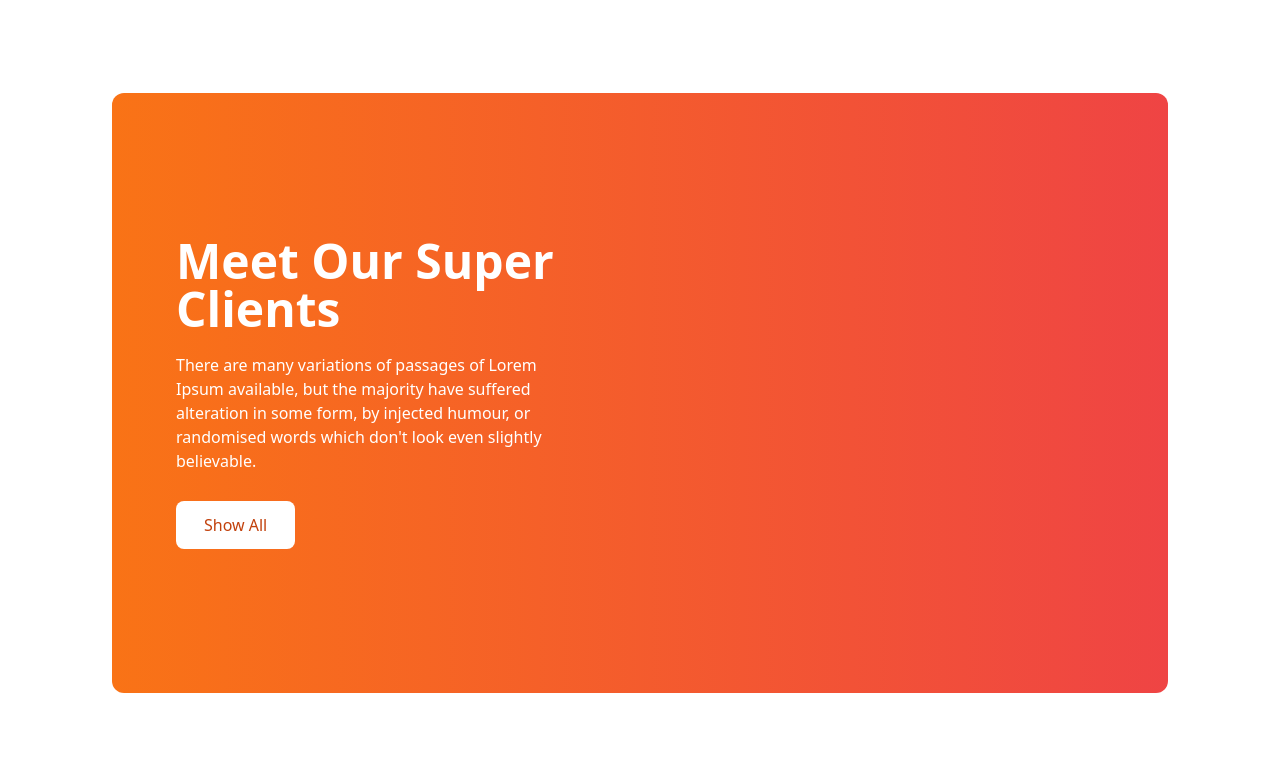
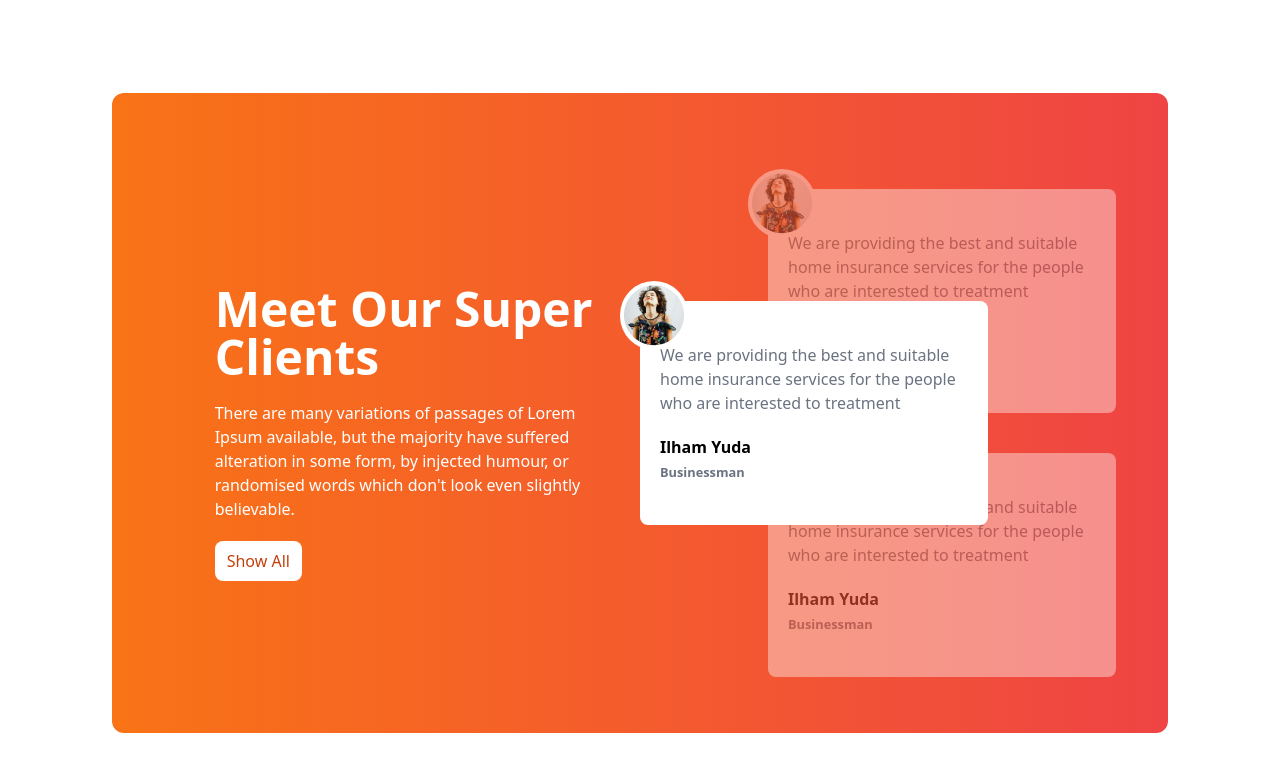
Before and after one commit to roktim21/tea-house, a plain HTML site: page index.html in a window 1280 px wide. Shown: the part 1736-2507 px from the top of the page. Drawn offline with nearby package versions, Linux system fonts and the light colour scheme.

Commit message:
card done

```diff
--- a/index.html
+++ b/index.html
@@ -142,23 +142,86 @@
             </div>
         </section>
 
-        <!-- Review Section -->
-         <section class="mb-28">
-            <div class="bg-gradient-to-r from-orange-500 to-red-500 rounded-xl grid grid-cols-1 lg:grid-cols-2 px-7 md:px-16">
+        <!-- Reviews Section -->
+      <section class="mb-24">
+        <div
+          class="bg-gradient-to-r from-orange-500 to-red-500 rounded-xl grid grid-cols-1 lg:grid-cols-2 text-white px-7 md:px-16"
+        >
+          <!-- Text Section -->
+          <div class="flex justify-center items-center overflow-hidden">
+            <div class="w-5/6">
+              <h1 class="text-5xl font-bold mb-5 mt-10">
+                Meet Our Super Clients
+              </h1>
+              <p class="mb-5">
+                There are many variations of passages of Lorem Ipsum available,
+                but the majority have suffered alteration in some form, by
+                injected humour, or randomised words which don't look even
+                slightly believable.
+              </p>
+              <button class="bg-white text-orange-700 px-3 py-2 rounded-lg">
+                Show All
+              </button>
+            </div>
+          </div>
 
-                <!-- Text Section -->
-                 <div class="py-36 w-5/6">
-                    <h1 class="text-5xl font-bold text-white pb-5">Meet Our Super <br> Clients</h1>
-                    <p class="text-white pb-7">There are many variations of passages of Lorem Ipsum available, but the majority have suffered alteration in some form, by injected humour, or randomised words which don't look even slightly believable. </p>
-                    <button class="bg-white text-orange-700 px-7 py-3 rounded-lg ">Show All</button>
-                 </div>
-                 <!-- Card Section -->
-                  <div>
+          <!-- Reviews Card Section -->
+          <div class="relative py-24">
+            <!-- Middle Card -->
+            <div class="absolute z-10 top-44 md:top-52">
+              <div
+                class="h-56 w-full md:w-3/4 bg-white text-black rounded-lg flex items-center px-5"
+              >
+                <div class="absolute -top-5 -left-5 bg-white rounded-full">
+                  <img class="p-1" src="./images/client.png" alt="" />
+                </div>
+                <div>
+                  <p class="text-gray-500 mb-5">
+                    We are providing the best and suitable home insurance
+                    services for the people who are interested to treatment
+                  </p>
+                  <h1 class="font-bold">Ilham Yuda</h1>
+                  <small class="font-bold text-gray-500">Businessman</small>
+                </div>
+              </div>
+            </div>
 
-                  </div>
+            <!-- top card -->
+            <div
+              class="relative left-8 md:left-32 h-56 w-full md:w-3/4 bg-white text-black rounded-lg flex items-center px-5 opacity-40"
+            >
+              <div class="absolute -top-5 -left-5 bg-white rounded-full">
+                <img class="p-1" src="./images/client.png" alt="" />
+              </div>
+              <div>
+                <p class="text-gray-500 mb-5">
+                  We are providing the best and suitable home insurance services
+                  for the people who are interested to treatment
+                </p>
+                <h1 class="font-bold">Ilham Yuda</h1>
+                <small class="font-bold text-gray-500">Businessman</small>
+              </div>
+            </div>
 
+            <!-- bottom card -->
+            <div
+              class="relative left-8 md:left-32 top-10 h-56 w-full md:w-3/4 bg-white text-black rounded-lg flex items-center px-5 opacity-40"
+            >
+              <div class="absolute -top-5 -left-5 bg-white rounded-full">
+                <img class="p-1" src="./images/client.png" alt="" />
+              </div>
+              <div>
+                <p class="text-gray-500 mb-5">
+                  We are providing the best and suitable home insurance services
+                  for the people who are interested to treatment
+                </p>
+                <h1 class="font-bold">Ilham Yuda</h1>
+                <small class="font-bold text-gray-500">Businessman</small>
+              </div>
             </div>
-         </section>
+          </div>
+        </div>
+      </section>
     </main>
     <footer>
 
```
